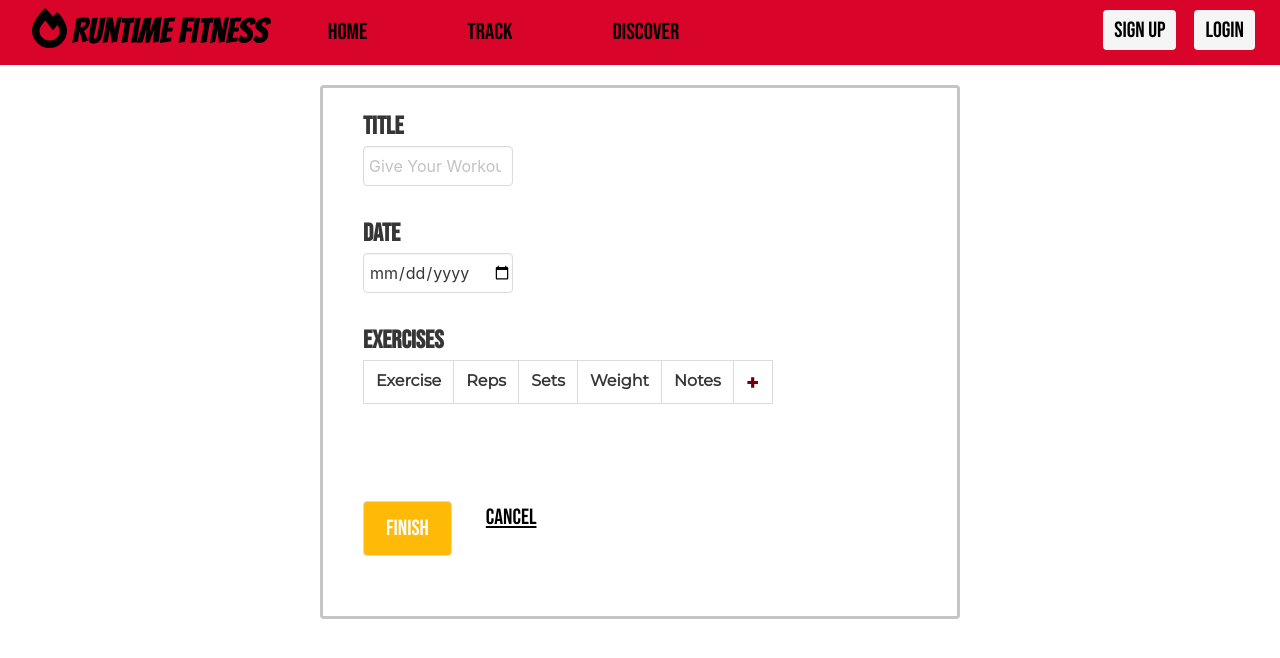
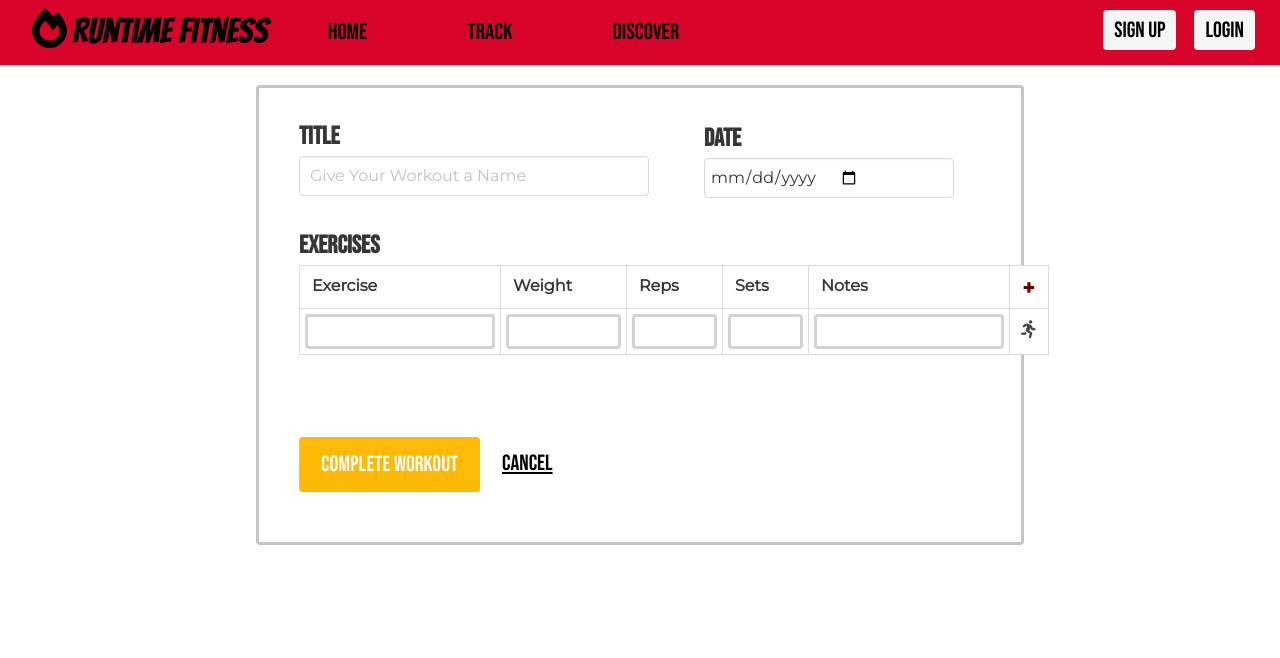
Before and after one commit to jasmineennabe/WSP_Exercise_App, a Vue app in the folder client/: page /routine in a window 1280 px wide. Shown: the top 658 px of the page. Built offline with nearby package versions, Linux system fonts and the light colour scheme.

Commit message:
adding functionality

```diff
--- a/client/src/views/Routine.vue
+++ b/client/src/views/Routine.vue
@@ -2,54 +2,101 @@
   <div class="routine">
         <div class="field">
             <label class="label">Title</label>
-        <div class="control">
-            <input class="input" type="text" placeholder="Give Your Workout a Name">
-        </div>
+                <input class="input box" type="text" placeholder="Give Your Workout a Name">
         </div>
 
-    <div class="field smaller">
+        <div class="field2">
             <label class="label">Date</label>
-        <div class="control">
                 <input class="input smaller" type="date">
         </div>
-    </div>
 
-    <div class="field">
+        <div class="field3 tb">
             <label class="label">Exercises</label>
-        <div class="control">
-            <table class="table is-bordered" >
+                <table class="table is-bordered">
                     <thead>
                         <tr>
-                        <th class="th-e">Exercise</th>
-                        <th>Reps</th>
-                        <th>Sets</th>
-                        <th>Weight</th>
-                        <th>Notes</th>
-                        <th><button @click="newRow">+</button></th>
+                            <th class="ex">
+                                Exercise
+                            </th>
+                            <th class="wg">
+                                Weight
+                            </th>
+                            <th class="rp">
+                                Reps
+                            </th>
+                            <th class="st">
+                                Sets
+                            </th>
+                            <th class="nt">
+                                Notes
+                            </th>
+                            <th class="ar">
+                                <button @click="addRow">
+                                    +
+                                </button>
+                            </th>
                         </tr>
                     </thead>
                     <tbody>
-                    <tr v-for="(item, i) in rowData" :key='i'>
-                        <th scope="row">{{ item.exercise }}</th>
-                        <td>{{ item.reps }}</td>
-                        <td>{{ item.sets }}</td>
-                        <td>{{ item.weight }}</td>
-                        <td>{{ item.notes }}</td>
+
+                            <tr class="tdi">
+                                <td scope="row"><input type="text" class="ex"></td>
+                                <td><input type="text" class="wg"></td>
+                                <td><input type="text" class="rp"></td>
+                                <td><input type="text" class="st"></td>
+                                <td><input type="text" class="nt"></td>
+                                <td class="ar"><i class="fas fa-running"></i></td>
                             </tr>
+
+                            <!-- ADDING V-MODEL TO SAVE DATA & DISPLAY IT UNDER MY WORKOUTS -->
+
+                                    <!-- <tr class="tdi" v-for="(item, i) in routineData" :key='i'>
+                                        <td scope="row"><input type="text" class="ex" v-model="myRoutine.rows.exercise"></td>
+                                        <td><input type="text" class="wg" v-model="myRoutine.rows.weight"></td>
+                                        <td><input type="text" class="rp" v-model="myRoutine.rows.reps"></td>
+                                        <td><input type="text" class="st" v-model="myRoutine.rows.sets"></td>
+                                        <td><input type="text" class="nt" v-model="myRoutine.rows.notes"></td>
+                                        <td><button class="ar" @click="deleteRow"><i class="fas fa-trash-alt"></i></button></td>
+                                    </tr> -->
+
+                        <!--
+                        {{ myRoutine.rows.exercise }}
+                        {{ myRoutine.rows.weight }}
+                        {{ myRoutine.rows.reps }}
+                        {{ myRoutine.rows.sets }}
+                        {{ myRoutine.rows.notes }} -->
+
+
+
+                        <!-- USE THIS ONE, IT WORKS!!!!!! -->
+                            <tr class="tdi" v-for="(item, i) in rowData" :key='i'>
+                                <td scope="row"><input type="text" class="ex">{{ item.exercise }}</td>
+                                <td><input type="text" class="wg">{{ item.weight }}</td>
+                                <td><input type="text" class="rp">{{ item.reps }}</td>
+                                <td><input type="text" class="st">{{ item.sets }}</td>
+                                <td><input type="text" class="nt">{{ item.notes }}</td>
+                                <td><button class="ar" @click="deleteRow"><i class="fas fa-trash-alt"></i></button></td>
+                            </tr>
+
+
+                        <!-- TRIED CREATING ROW DATA & METHOD FROM SCRATCH  -->
+                                <!-- <tr class="tdi" v-for="(row, i) in rows" :key='i'>
+                                    <td scope="row"><input type="text" class="ex">{{ newRow.rows.exercise }}</td>
+                                    <td><input type="text" class="wg">{{ newRow.rows.weight }}</td>
+                                    <td><input type="text" class="rp">{{ newRow.rows.reps }}</td>
+                                    <td><input type="text" class="st">{{ newRow.rows.sets }}</td>
+                                    <td><input type="text" class="nt">{{ newRow.rows.notes }}</td>
+                                    <td><button class="ar" @click="deleteRow"><i class="fas fa-trash-alt"></i></button></td>
+                                </tr> -->
                     </tbody>
                 </table>
         </div>
-    </div>
+
         <div class="toAdd">Add new row</div>
 
         <div class="field is-grouped">
-        <div class="control">
-            <button type="submit" class="button">Finish</button>
-        </div>
-        <div class="control">
-            <!-- <button @click="">Cancel</button> -->
+                <button type="submit" class="button">Complete Workout</button>
                 <router-link to="/track" tag="a">Cancel</router-link>
-        </div>
         </div>
   </div>
 </template>
@@ -57,6 +104,23 @@
 <script>
 export default {
     data: ()=> ({
+        routineData: [],
+
+        // myRoutine: {
+        //     title: '',
+        //     date: '',
+        //     rows: [
+        //       {
+        //         exercise: '',
+        //         weight: '',
+        //         reps: '',
+        //         sets: '',
+        //         notes: ''
+        //       }
+        //     ]
+        // },
+
+        //  USE THIS IT WORKS!!!!!!!!!
         exercise: '',
         reps: '',
         sets: '',
@@ -65,13 +129,13 @@ export default {
         rowData: []
     }),
     methods: {
-        newRow() {
+        addRow() {
             var myTable = {
-                exercise:this.exercise,
-                reps:this.reps,
-                sets:this.sets,
-                weight:this.weight,
-                notes:this.notes
+                exercise: this.exercise,
+                reps: this.reps,
+                sets: this.sets,
+                weight: this.weight,
+                notes: this.notes
             };
             this.rowData.push(myTable)
             this.exercise = '';
@@ -81,13 +145,74 @@ export default {
             this.notes = '';
         },
 
+        deleteRow(index) {
+            this.rowData.splice(index, 1)
+        },
+
+        addRoutine() {
+            var myRoutine = {
+                title: this.title,
+                date: this.date,
+                exercise: this.exercise,
+                weight: this.weight,
+                reps: this.reps,
+                sets: this.sets,
+                notes: this.notes
+            };
+            this.routineData.push(myRoutine)
+        }
+
+
+        // saveRoutine() {
+        //     var myRoutine = {
+        //         exercise: this.exercise,
+        //         reps: this.reps,
+        //         sets: this.sets,
+        //         weight: this.weight,
+        //         notes: this.notes
+        //     };
+
+        // }
+
+
+
+        // TRYING TO ADD ROUTINE -> MY WORKOUTS
+            // addRoutine(myRoutine){
+
+                // var myRoutine = {
+                //     title: this.title,
+                //     date: this.date,
+                //     table: this.table
+                // };
+                // this.routineData.push(myRoutine)
+                // this.title = ''
     }
 }
+
+    // TRIED CREATING ROW DATA & METHOD FROM SCRATCH
+            // data: ()=> ({
+            //     newRow: {
+            //         rows: { }
+            //     },
+            //     rows: [{
+            //         exercise: '',
+            //         weight: '',
+            //         reps: '',
+            //         sets: '',
+            //         notes: '',
+            //         deleteIcon: ''
+            //     }]
+            // }),
+            // methods: {
+            //     addRow() {
+            //         this.newRow = { rows: { } }
+            //     }
+            // }
 </script>
 
 <style>
 .routine {
-    width: 50vw;
+    width: 60vw;
     margin: 20px auto;
     border: solid;
     border-color: #c5c5c5;
@@ -95,37 +220,68 @@ export default {
     padding: 20px;
     font-family: 'Montserrat', sans-serif;
 }
-.field label.label {
+.field label.label, .field2 label.label, .field3 label.label {
     font-size: 25px;
     font-family: 'Bebas Neue', sans-serif;
     margin-bottom: 0;
 }
 .field {
     display: inline-block;
-    margin: 0 20px;
+    padding-top: 10px;
     width: 350px;
     height: 95px;
+    margin: 0 20px;
 }
-.input {
+.field2 {
+    float: right;
+    display: inline-block;
+    margin-top: 12px;
+    margin-right: 47px;
+    margin-bottom: 12px;
+    width: 250px;
+    height: 95px;
+}
+.field3 {
+    display: inline-block;
+    width: 500px;
+    margin: 0 20px;
+}
+
+.input.box {
     width: 400px;
+    font-family: 'Montserrat', sans-serif;
+    padding: 1px 10px;
 }
-.smaller {
-    width: 200px;
+.input.smaller {
+    width: 250px;
+    font-family: 'Montserrat', sans-serif;
 }
 button.button {
     background-color: #ffba08;
     color: white;
+    border:none;
     border-radius: 4px;
     font-family: 'Bebas Neue', sans-serif;
     font-size: 22px;
 }
-
 .is-grouped a {
     color: black;
     text-decoration: underline;
     font-family: 'Bebas Neue', sans-serif;
     padding: 10px 22px 10px 22px;
     font-size: 22px;
+    height: 50px;
+}
+.tb thead {
+    text-align: center;
+}
+.tb input {
+    border: solid;
+    border-radius: 4px;
+    border-color: rgba(167, 167, 167, .5);
+}
+.table {
+    width: 750px;
 }
 .table button {
     background-color: white;
@@ -136,9 +292,57 @@ button.button {
     font-weight: bolder;
     cursor: pointer;
 }
-th.th-3 {
-    padding: 8px 50px;
+.tdi td {
+    padding: 5px;
 }
+th.ex, th.nt {
+    width: 200px;
+}
+input.ex, input.nt {
+    width: 190px;
+    overflow: visible;
+    font-family: 'Montserrat', sans-serif;
+    height: 35px;
+    padding: 1px 10px;
+}
+th.ar {
+    width: 41px;
+}
+input.ar {
+    width: 31px;
+    font-family: 'Montserrat', sans-serif;
+    height: 35px;
+    padding: 1px 10px;
+
+}
+th.wg {
+    width: 125px;
+}
+input.wg {
+    width: 115px;
+    font-family: 'Montserrat', sans-serif;
+    height: 35px;
+    padding: 1px 10px;
+}
+th.st {
+    width: 85px;
+}
+input.st {
+    width: 75px;
+    font-family: 'Montserrat', sans-serif;
+    height: 35px;
+    padding: 1px 10px;
+}
+th.rp {
+    width: 95px;
+}
+input.rp {
+    width: 85px;
+    font-family: 'Montserrat', sans-serif;
+    height: 35px;
+    padding: 1px 10px;
+}
+
 div.toAdd {
     visibility: hidden;
     font-family: 'Montserrat', sans-serif;
@@ -154,5 +358,14 @@ button:hover div.toAdd {
     display: inline;
     visibility: visible;
 }
-
+td button i {
+    font-size: 18px;
+    color: #707070;
+    padding: 8px 5px 5px 6px;
+}
+td.ar {
+    font-size: 18px;
+    color: #474747;
+    padding: 8px 5px 5px 11px;
+}
 </style>
```
Also changed, not shown: client/src/components/LoginBadge.vue (+13 -4 lines), client/src/views/Track.vue (+53 -5 lines). Lines whose indentation alone changed are shown as unchanged.
